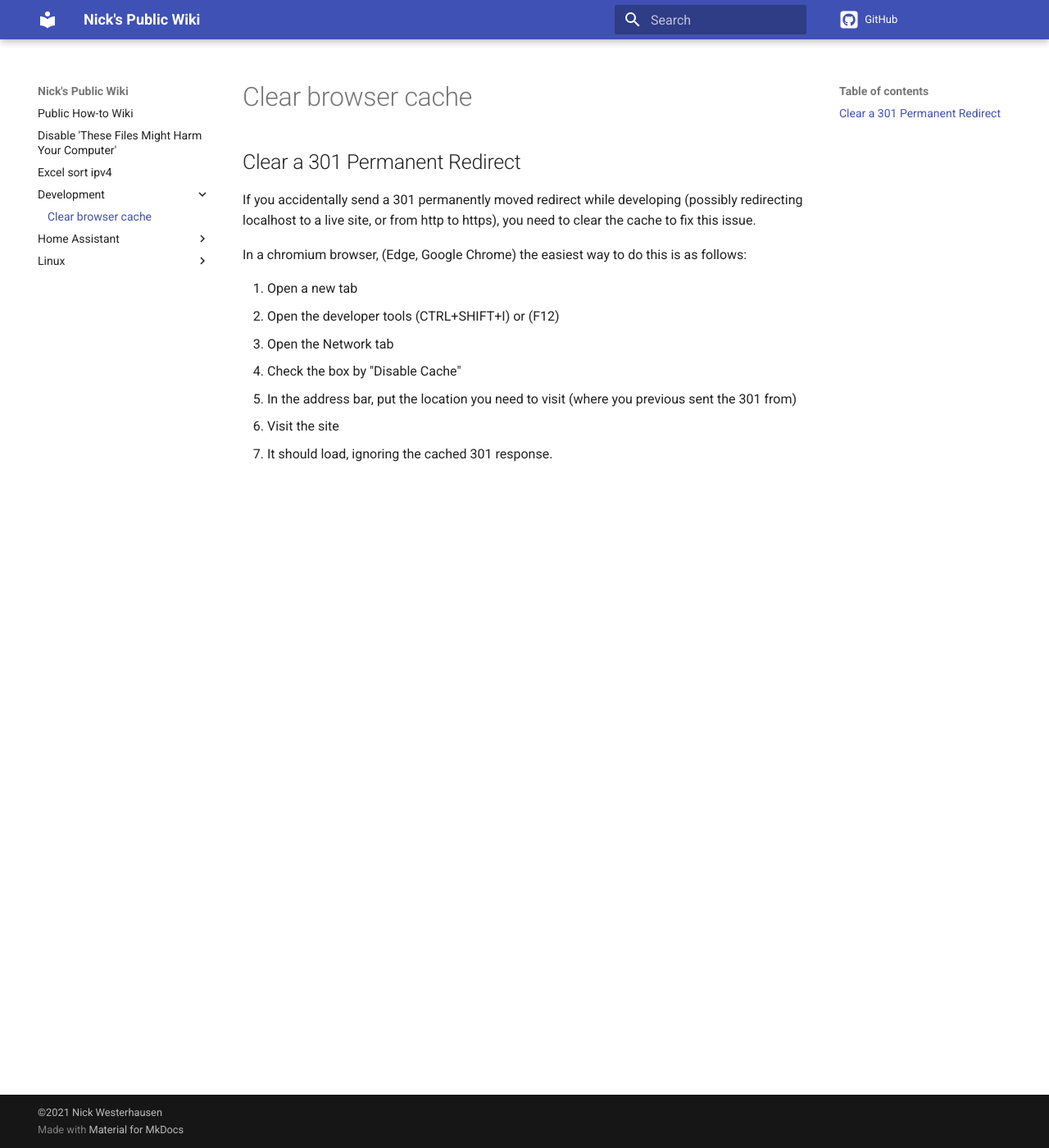
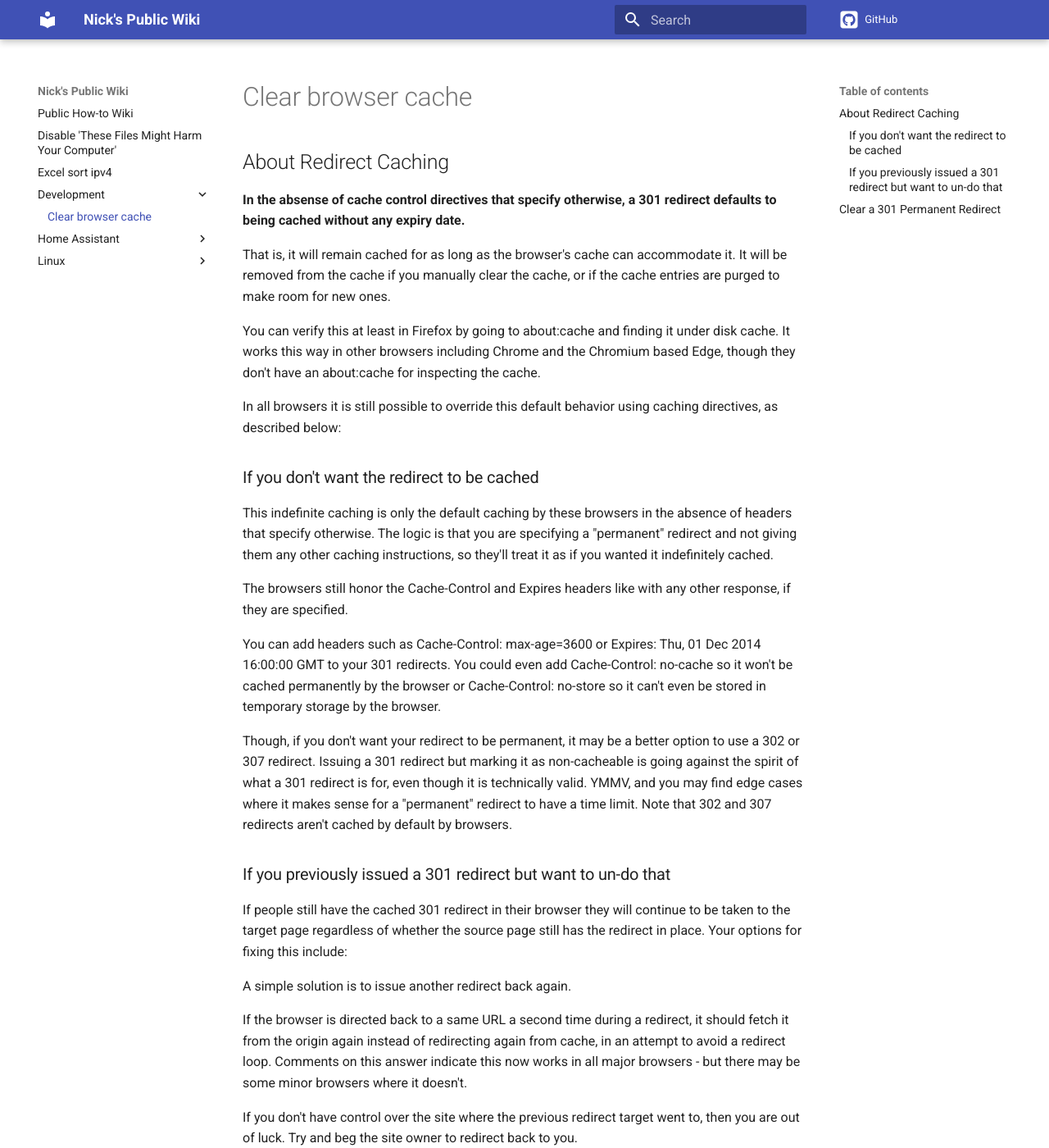
Before and after one commit to nwesterhausen/public-wiki, an MkDocs documentation site: the page built from docs/Development/clear-browser-cache.md, in a window 1280 px wide and 1400 px high. Shown: the whole window at 82% size. Built offline with MkDocs 1.6.1 and Material for MkDocs 9.7.7, drawn with Linux system fonts in a browser that asks for light colours; comment, search, counter and statistics services are not loaded; some of the changed text lies outside the part shown.

Commit message:
docs: :pencil2: add stack overflow answer

```diff
--- a/docs/Development/clear-browser-cache.md
+++ b/docs/Development/clear-browser-cache.md
@@ -1,3 +1,37 @@
+## About Redirect Caching
+
+**In the absense of cache control directives that specify otherwise, a 301 redirect defaults to being cached without any expiry date.**
+
+That is, it will remain cached for as long as the browser's cache can accommodate it. It will be removed from the cache if you manually clear the cache, or if the cache entries are purged to make room for new ones.
+
+You can verify this at least in Firefox by going to about:cache and finding it under disk cache. It works this way in other browsers including Chrome and the Chromium based Edge, though they don't have an about:cache for inspecting the cache.
+
+In all browsers it is still possible to override this default behavior using caching directives, as described below:
+
+### If you don't want the redirect to be cached
+
+This indefinite caching is only the default caching by these browsers in the absence of headers that specify otherwise. The logic is that you are specifying a "permanent" redirect and not giving them any other caching instructions, so they'll treat it as if you wanted it indefinitely cached.
+
+The browsers still honor the Cache-Control and Expires headers like with any other response, if they are specified.
+
+You can add headers such as Cache-Control: max-age=3600 or Expires: Thu, 01 Dec 2014 16:00:00 GMT to your 301 redirects. You could even add Cache-Control: no-cache so it won't be cached permanently by the browser or Cache-Control: no-store so it can't even be stored in temporary storage by the browser.
+
+Though, if you don't want your redirect to be permanent, it may be a better option to use a 302 or 307 redirect. Issuing a 301 redirect but marking it as non-cacheable is going against the spirit of what a 301 redirect is for, even though it is technically valid. YMMV, and you may find edge cases where it makes sense for a "permanent" redirect to have a time limit. Note that 302 and 307 redirects aren't cached by default by browsers.
+
+### If you previously issued a 301 redirect but want to un-do that
+
+If people still have the cached 301 redirect in their browser they will continue to be taken to the target page regardless of whether the source page still has the redirect in place. Your options for fixing this include:
+
+A simple solution is to issue another redirect back again.
+
+If the browser is directed back to a same URL a second time during a redirect, it should fetch it from the origin again instead of redirecting again from cache, in an attempt to avoid a redirect loop. Comments on this answer indicate this now works in all major browsers - but there may be some minor browsers where it doesn't.
+
+If you don't have control over the site where the previous redirect target went to, then you are out of luck. Try and beg the site owner to redirect back to you.
+
+Prevention is better than cure - avoid a 301 redirect if you are not sure you want to permanently de-commission the old URL.
+
+_Source: [Thomas Rutter - Stack Overflow answer](https://stackoverflow.com/a/21396547)_
+
 ## Clear a 301 Permanent Redirect
 
 If you accidentally send a 301 permanently moved redirect while developing (possibly redirecting localhost to a live site, or from http to https), you need to clear the cache to fix this issue.
```
